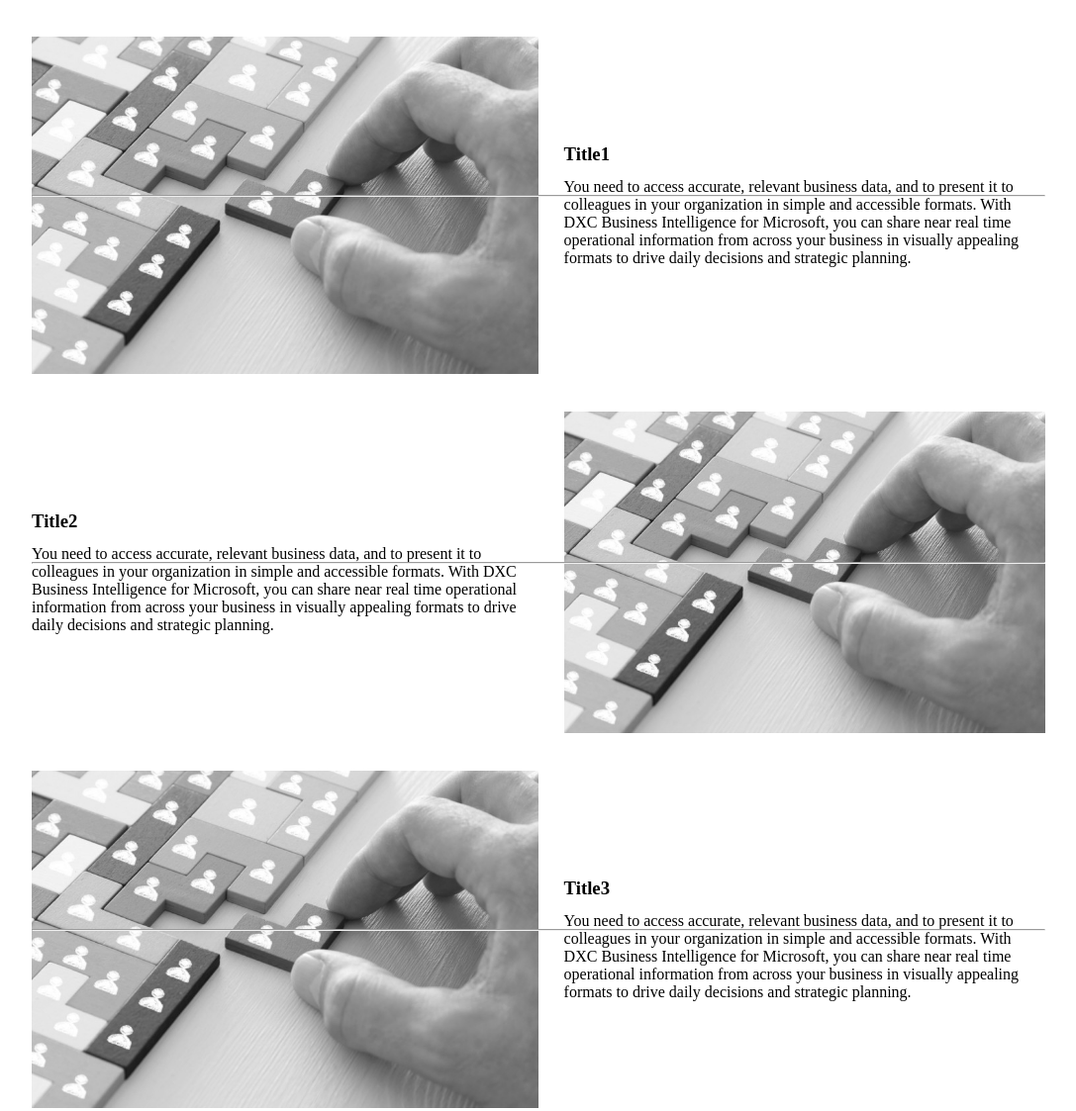
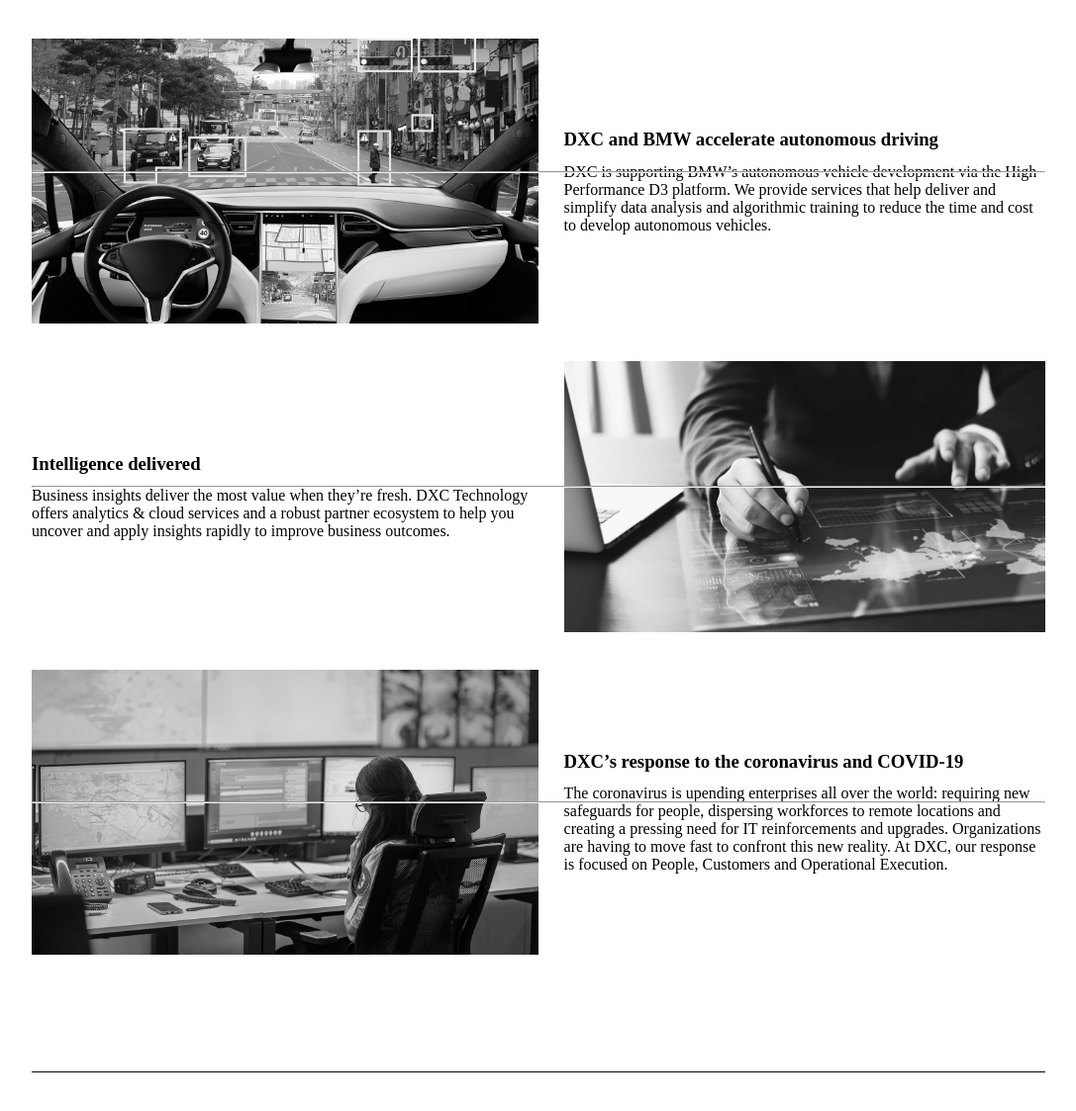
Before and after one commit to md2eoseo/optimized-flow, a website built with Parcel: page landing.html in a window 1280 px wide. Shown: the part 660-1783 px from the top of the page at 99% size, without its empty margins (96-1183 px from the left). Built offline with nearby package versions, Linux system fonts and the light colour scheme; a script that the page names is missing; a web font is replaced by a local one.

Commit message:
added images and texts in html and styled bg img

```diff
--- a/landing.html
+++ b/landing.html
@@ -20,7 +20,7 @@
           <div class="container">
             <div class="element">
               <div class="section1">
-                <img id="bg" src="./static/img/bg.jpg" alt="company-pic" />
+                <img id="bg" src="./static/img/bg1.jpg" alt="company-pic" />
                 <h1 id="tagline1">
                   DXC Business Intelligence <br />
                   for Microsoft
@@ -31,25 +31,24 @@
                   outcome.
                 </h2>
 
-                <h3>Subscribe to receive the latest news about DXC in NCE</h3>
+                <h3>Subscribe to receive the latest news about DXC</h3>
                 <button id="subs-btn">Subscribe</button>
               </div>
 
               <div class="section2">
                 <img
                   id="img-1"
-                  src="./static/img/hr-transformation.jpg"
-                  alt=""
+                  src="./static/img/car-data3-bw.jpg"
+                  alt="car-img"
                 />
                 <div class="textContainer">
-                  <h1>Title1</h1>
+                  <h1>DXC and BMW accelerate autonomous driving</h1>
                   <p>
-                    You need to access accurate, relevant business data, and to
-                    present it to colleagues in your organization in simple and
-                    accessible formats. With DXC Business Intelligence for
-                    Microsoft, you can share near real time operational
-                    information from across your business in visually appealing
-                    formats to drive daily decisions and strategic planning.
+                    DXC is supporting BMW’s autonomous vehicle development via
+                    the High Performance D3 platform. We provide services that
+                    help deliver and simplify data analysis and algorithmic
+                    training to reduce the time and cost to develop autonomous
+                    vehicles.
                   </p>
                 </div>
                 <hr />
@@ -57,18 +56,16 @@
               <div class="section3">
                 <img
                   id="img-2"
-                  src="./static/img/hr-transformation.jpg"
-                  alt=""
+                  src="./static/img/ss.1159190914.bw.jpg"
+                  alt="analysis-img"
                 />
                 <div class="textContainer">
-                  <h1>Title2</h1>
+                  <h1>Intelligence delivered</h1>
                   <p>
-                    You need to access accurate, relevant business data, and to
-                    present it to colleagues in your organization in simple and
-                    accessible formats. With DXC Business Intelligence for
-                    Microsoft, you can share near real time operational
-                    information from across your business in visually appealing
-                    formats to drive daily decisions and strategic planning.
+                    Business insights deliver the most value when they’re fresh.
+                    DXC Technology offers analytics & cloud services and a
+                    robust partner ecosystem to help you uncover and apply
+                    insights rapidly to improve business outcomes.
                   </p>
                 </div>
                 <hr />
@@ -76,18 +73,18 @@
               <div class="section4">
                 <img
                   id="img-3"
-                  src="./static/img/hr-transformation.jpg"
-                  alt=""
+                  src="./static/img/output-onlineimagetools.png"
+                  alt="action-img"
                 />
                 <div class="textContainer">
-                  <h1>Title3</h1>
+                  <h1>DXC’s response to the coronavirus and COVID-19</h1>
                   <p>
-                    You need to access accurate, relevant business data, and to
-                    present it to colleagues in your organization in simple and
-                    accessible formats. With DXC Business Intelligence for
-                    Microsoft, you can share near real time operational
-                    information from across your business in visually appealing
-                    formats to drive daily decisions and strategic planning.
+                    The coronavirus is upending enterprises all over the world:
+                    requiring new safeguards for people, dispersing workforces
+                    to remote locations and creating a pressing need for IT
+                    reinforcements and upgrades. Organizations are having to
+                    move fast to confront this new reality. At DXC, our response
+                    is focused on People, Customers and Operational Execution.
                   </p>
                 </div>
                 <hr />
--- a/partials/components/_index.scss
+++ b/partials/components/_index.scss
@@ -7,6 +7,7 @@
     border: 1px solid #000;
     position: relative;
     width: 80vw;
+    filter: contrast(50%);
   }
   h1#tagline1 {
     position: absolute;
```
Also changed, not shown: static/img/DXC-building.jpg (added), static/img/DXC-building1.jpg (added), static/img/bg1.jpg (added), static/img/car-data3-bw.jpg (added), static/img/car-data3-bw1.jpg (added), static/img/output-onlineimagetools.png (added), static/img/output-onlineimagetools1.png (added), static/img/ss.1159190914.bw.jpg (added), static/img/ss.1159190914.bw1.jpg (added), static/img/ss1549137851-c.jpg (added).
